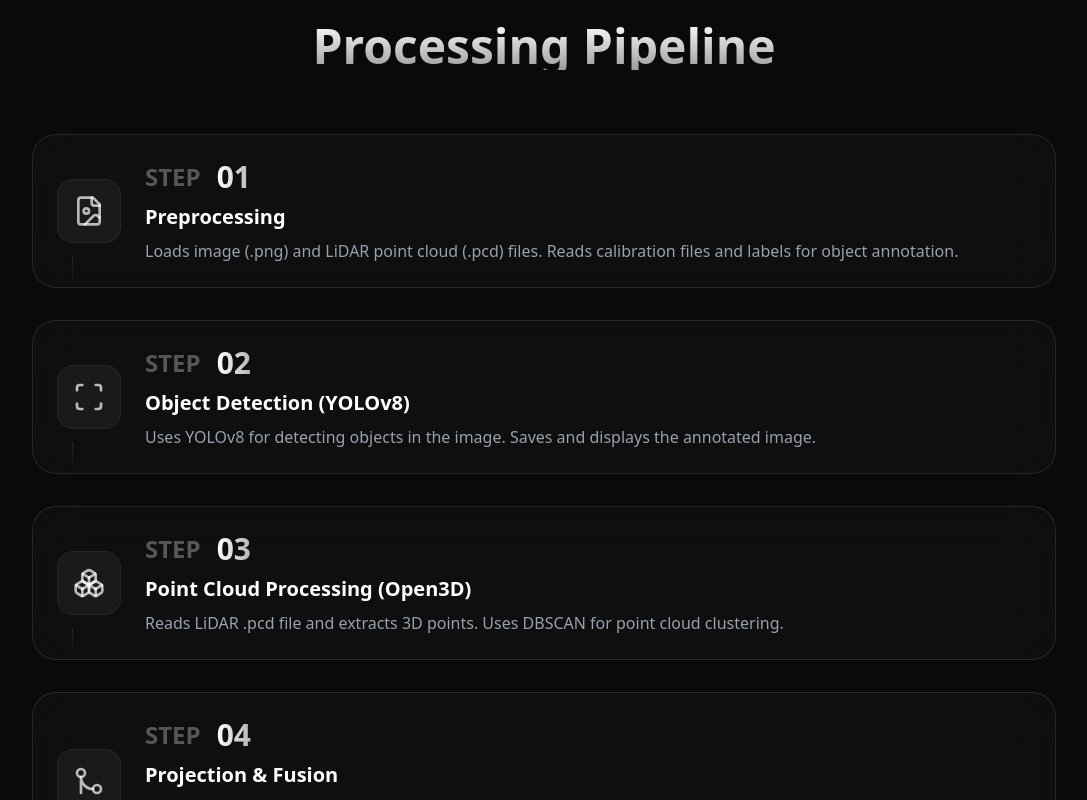
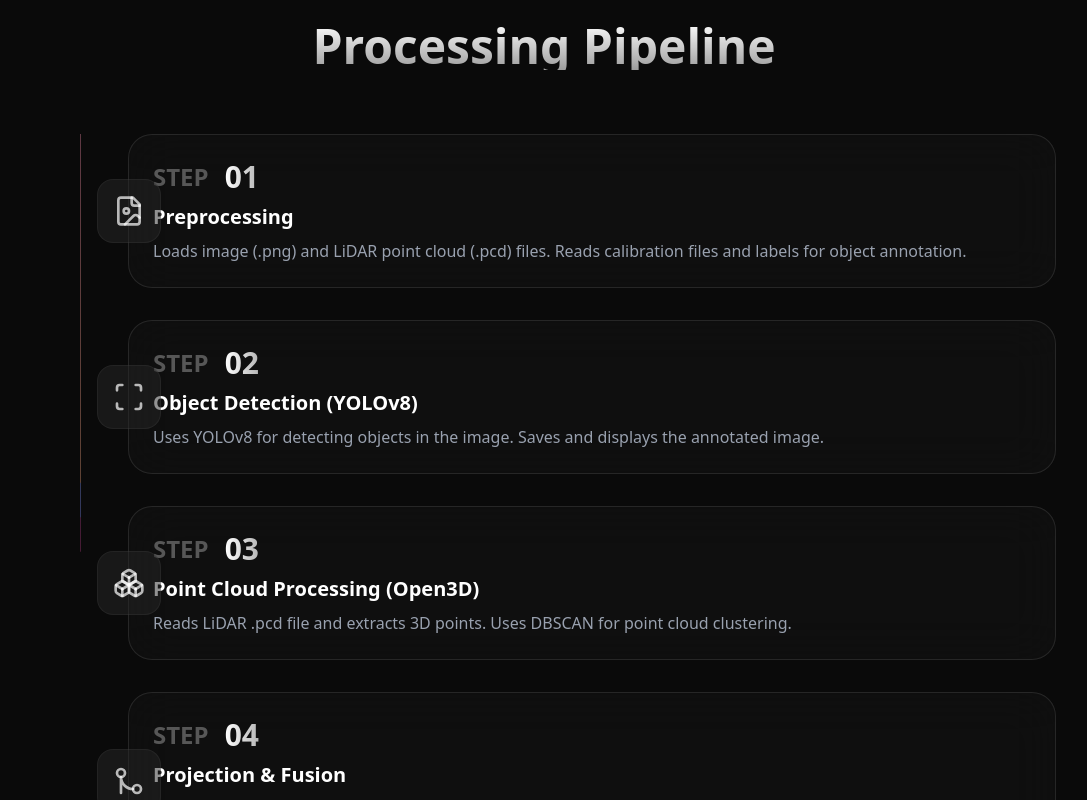
Before and after one commit to Sanket19062003/MSDF, a Next.js app: page / in a window 1280 px wide. Shown: the part 2900-3700 px from the top of the page, without its empty margins (96-1183 px from the left). Built offline with nearby package versions, Linux system fonts and the light colour scheme.

Commit message:
Refactor StepsSection component to include vertical gemini effect demo and improve layout. Introduce new VerticalGeminiEffect and VerticalGeminiEffectDemo components for enhanced visual effects.

```diff
--- a/src/components/ui/steps-section.tsx
+++ b/src/components/ui/steps-section.tsx
@@ -1,9 +1,10 @@
 "use client";
 
+import { FileImage, Scan, Boxes, GitMerge, LayoutPanelTop } from "lucide-react";
 import { motion } from "framer-motion";
-import { FileImage, Scan, Boxes, GitMerge, LayoutPanelTop } from "lucide-react";
-import { GlowingEffect } from "./glowing-effect";
+import { VerticalGeminiEffectDemo } from "./vertical-gemini-effect-demo";
 
+export function StepsSection() {
   const steps = [
     {
       number: "01",
@@ -42,60 +43,47 @@ const steps = [
     }
   ];
 
-export function StepsSection() {
   return (
-    <section className="relative w-full bg-neutral-950 py-20">
+    <section className="relative w-full bg-neutral-950 py-12 sm:py-16 md:py-20">
       <div className="container mx-auto px-4 sm:px-6 lg:px-8">
         <motion.h2
           initial={{ opacity: 0, y: 20 }}
           whileInView={{ opacity: 1, y: 0 }}
           transition={{ duration: 0.8 }}
-          className="text-4xl sm:text-5xl font-bold text-center bg-clip-text text-transparent bg-gradient-to-b from-white to-white/60 mb-16"
+          className="text-3xl sm:text-4xl md:text-5xl font-bold text-center bg-clip-text text-transparent bg-gradient-to-b from-white to-white/60 mb-8 sm:mb-12 md:mb-16"
         >
           Processing Pipeline
         </motion.h2>
-        <div className="max-w-5xl mx-auto">
-          <div className="flex flex-col gap-8">
+        <div className="max-w-5xl mx-auto relative">
+          <div className="flex flex-col gap-6 sm:gap-8">
             {steps.map((step, index) => (
               <motion.div
                 key={step.number}
                 initial={{ opacity: 0, x: index % 2 === 0 ? -20 : 20 }}
                 whileInView={{ opacity: 1, x: 0 }}
                 transition={{ duration: 0.8, delay: index * 0.2 }}
-                className="relative group"
+                className="relative group pl-12 sm:pl-16 md:pl-24"
               >
-                <div className={`absolute inset-0 bg-gradient-to-r ${step.color} rounded-3xl blur-xl group-hover:blur-2xl transition-all duration-500 opacity-0 group-hover:opacity-100`}></div>
-                <div className="relative bg-neutral-900/40 backdrop-blur-xl rounded-3xl p-6 border border-white/10">
-                  <GlowingEffect
-                    spread={40}
-                    glow={true}
-                    disabled={false}
-                    proximity={64}
-                    inactiveZone={0.01}
-                    borderWidth={2}
-                  />
-                  <div className="flex items-center gap-6">
-                    <div className="flex-shrink-0 w-16 h-16 rounded-2xl bg-neutral-800/50 flex items-center justify-center border border-white/5">
-                      {<step.icon className="w-8 h-8 text-white/70" />}
+                <div className={`absolute inset-0 bg-gradient-to-r ${step.color} rounded-2xl sm:rounded-3xl blur-xl group-hover:blur-2xl transition-all duration-500 opacity-0 group-hover:opacity-100`}></div>
+                <div className="relative bg-neutral-900/40 backdrop-blur-xl rounded-2xl sm:rounded-3xl p-4 sm:p-6 border border-white/10">
+                  <div className="absolute -left-6 sm:-left-8 top-1/2 -translate-y-1/2 w-12 h-12 sm:w-16 sm:h-16 rounded-xl sm:rounded-2xl bg-neutral-800/50 flex items-center justify-center border border-white/5">
+                    {<step.icon className="w-6 h-6 sm:w-8 sm:h-8 text-white/70" />}
                   </div>
                   <div className="flex-grow">
-                      <div className="flex items-center gap-4 mb-2">
-                        <span className="text-2xl font-bold text-white/30">STEP</span>
-                        <span className="text-3xl font-bold bg-clip-text text-transparent bg-gradient-to-r from-white to-white/70">
+                    <div className="flex items-center gap-2 sm:gap-4 mb-1 sm:mb-2">
+                      <span className="text-lg sm:text-2xl font-bold text-white/30">STEP</span>
+                      <span className="text-xl sm:text-3xl font-bold bg-clip-text text-transparent bg-gradient-to-r from-white to-white/70">
                         {step.number}
                       </span>
                     </div>
-                      <h3 className="text-xl font-semibold text-white mb-2">{step.title}</h3>
-                      <p className="text-gray-400">{step.description}</p>
+                    <h3 className="text-base sm:text-lg md:text-xl font-semibold text-white mb-1 sm:mb-2">{step.title}</h3>
+                    <p className="text-sm sm:text-base text-gray-400">{step.description}</p>
                   </div>
                 </div>
-                </div>
-                {index < steps.length - 1 && (
-                  <div className="absolute left-[2.5rem] bottom-0 w-px h-8 bg-gradient-to-b from-white/10 to-transparent"></div>
-                )}
               </motion.div>
             ))}
           </div>
+          <VerticalGeminiEffectDemo />
         </div>
       </div>
     </section>
--- /dev/null
+++ b/src/components/ui/vertical-gemini-effect-demo.tsx
@@ -0,0 +1,28 @@
+"use client";
+
+import { useScroll, useTransform } from "framer-motion";
+import React from "react";
+import { VerticalGeminiEffect } from "./vertical-gemini-effect";
+
+export function VerticalGeminiEffectDemo() {
+  const ref = React.useRef(null);
+  const { scrollYProgress } = useScroll({
+    target: ref,
+    offset: ["start end", "end start"],
+  });
+
+  const pathLengthFirst = useTransform(scrollYProgress, [0, 0.8], [0.2, 1.2]);
+  const pathLengthSecond = useTransform(scrollYProgress, [0, 0.8], [0.15, 1.2]);
+  const pathLengthThird = useTransform(scrollYProgress, [0, 0.8], [0.1, 1.2]);
+
+  return (
+    <div
+      className="absolute left-6 sm:left-8 md:left-12 inset-y-0 w-px pointer-events-none opacity-50"
+      ref={ref}
+    >
+      <VerticalGeminiEffect
+        pathLengths={[pathLengthFirst, pathLengthSecond, pathLengthThird]}
+      />
+    </div>
+  );
+}
--- /dev/null
+++ b/src/components/ui/vertical-gemini-effect.tsx
@@ -0,0 +1,87 @@
+"use client";
+
+import { motion, MotionValue } from "framer-motion";
+
+export const VerticalGeminiEffect = ({
+  pathLengths,
+}: {
+  pathLengths: MotionValue<number>[];
+}) => {
+  return (
+    <div className="absolute inset-0 w-px">
+      <svg
+        viewBox="0 0 2 400"
+        fill="none"
+        preserveAspectRatio="none"
+        xmlns="http://www.w3.org/2000/svg"
+        className="h-full w-full"
+      >
+        <motion.path
+          d="M1 0L1 400"
+          stroke="url(#pulse-1)"
+          strokeWidth={0.4}
+          strokeLinecap="round"
+          style={{
+            pathLength: pathLengths[0],
+          }}
+        />
+        <motion.path
+          d="M1 0L1 400"
+          stroke="url(#pulse-2)"
+          strokeWidth={0.4}
+          strokeLinecap="round"
+          style={{
+            pathLength: pathLengths[1],
+          }}
+        />
+        <motion.path
+          d="M1 0L1 400"
+          stroke="url(#pulse-3)"
+          strokeWidth={0.4}
+          strokeLinecap="round"
+          style={{
+            pathLength: pathLengths[2],
+          }}
+        />
+        <defs>
+          <linearGradient
+            id="pulse-1"
+            gradientUnits="userSpaceOnUse"
+            x1="1"
+            y1="0"
+            x2="1"
+            y2="400"
+          >
+            <stop stopColor="#8B5CF6" />
+            <stop offset="0.5" stopColor="#EC4899" />
+            <stop offset="1" stopColor="#8B5CF6" />
+          </linearGradient>
+          <linearGradient
+            id="pulse-2"
+            gradientUnits="userSpaceOnUse"
+            x1="1"
+            y1="0"
+            x2="1"
+            y2="400"
+          >
+            <stop stopColor="#6EE7B7" />
+            <stop offset="0.5" stopColor="#3B82F6" />
+            <stop offset="1" stopColor="#6EE7B7" />
+          </linearGradient>
+          <linearGradient
+            id="pulse-3"
+            gradientUnits="userSpaceOnUse"
+            x1="1"
+            y1="0"
+            x2="1"
+            y2="400"
+          >
+            <stop stopColor="#F43F5E" />
+            <stop offset="0.5" stopColor="#F59E0B" />
+            <stop offset="1" stopColor="#F43F5E" />
+          </linearGradient>
+        </defs>
+      </svg>
+    </div>
+  );
+};
```
Lines whose indentation alone changed are shown as unchanged.
